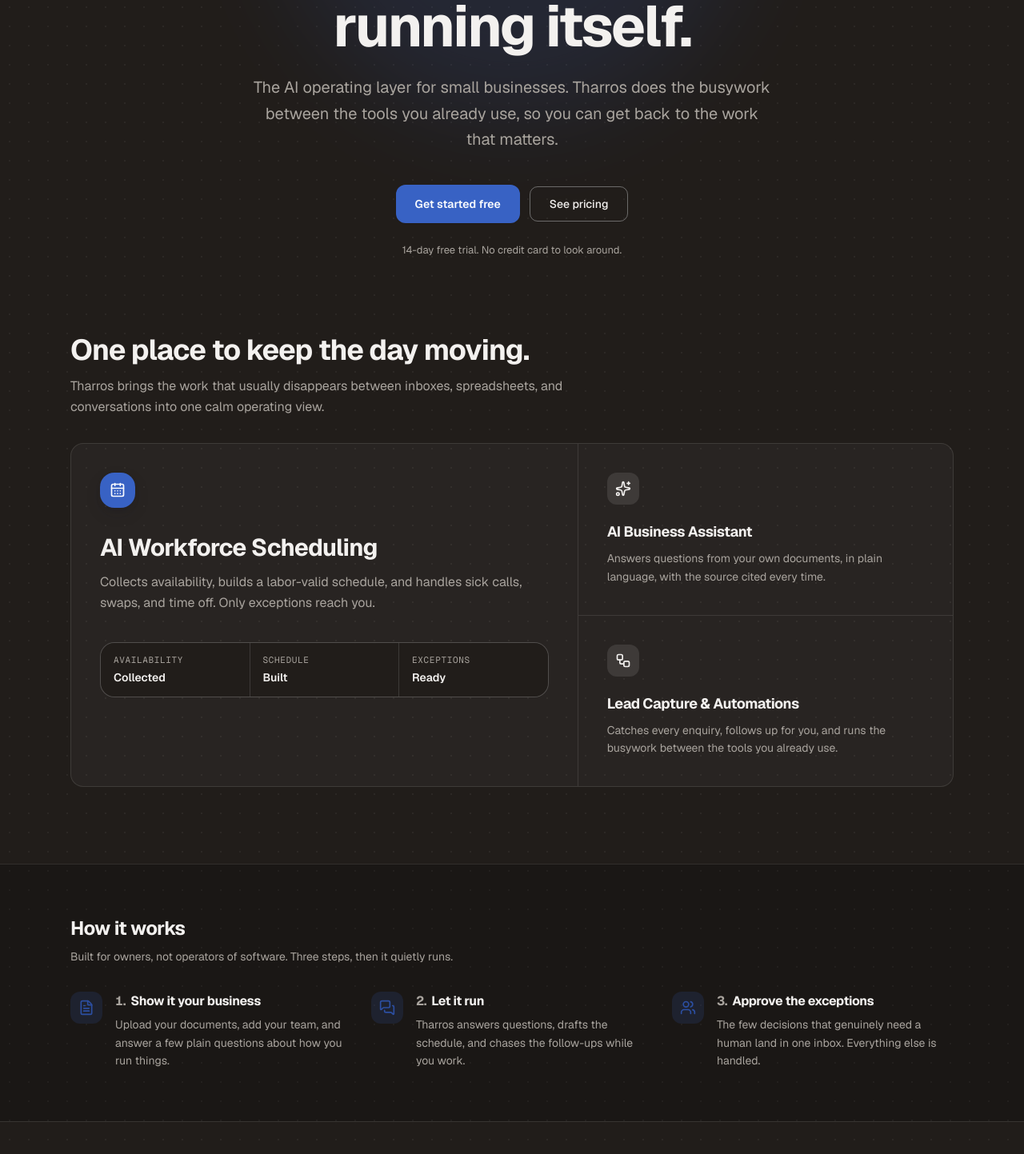
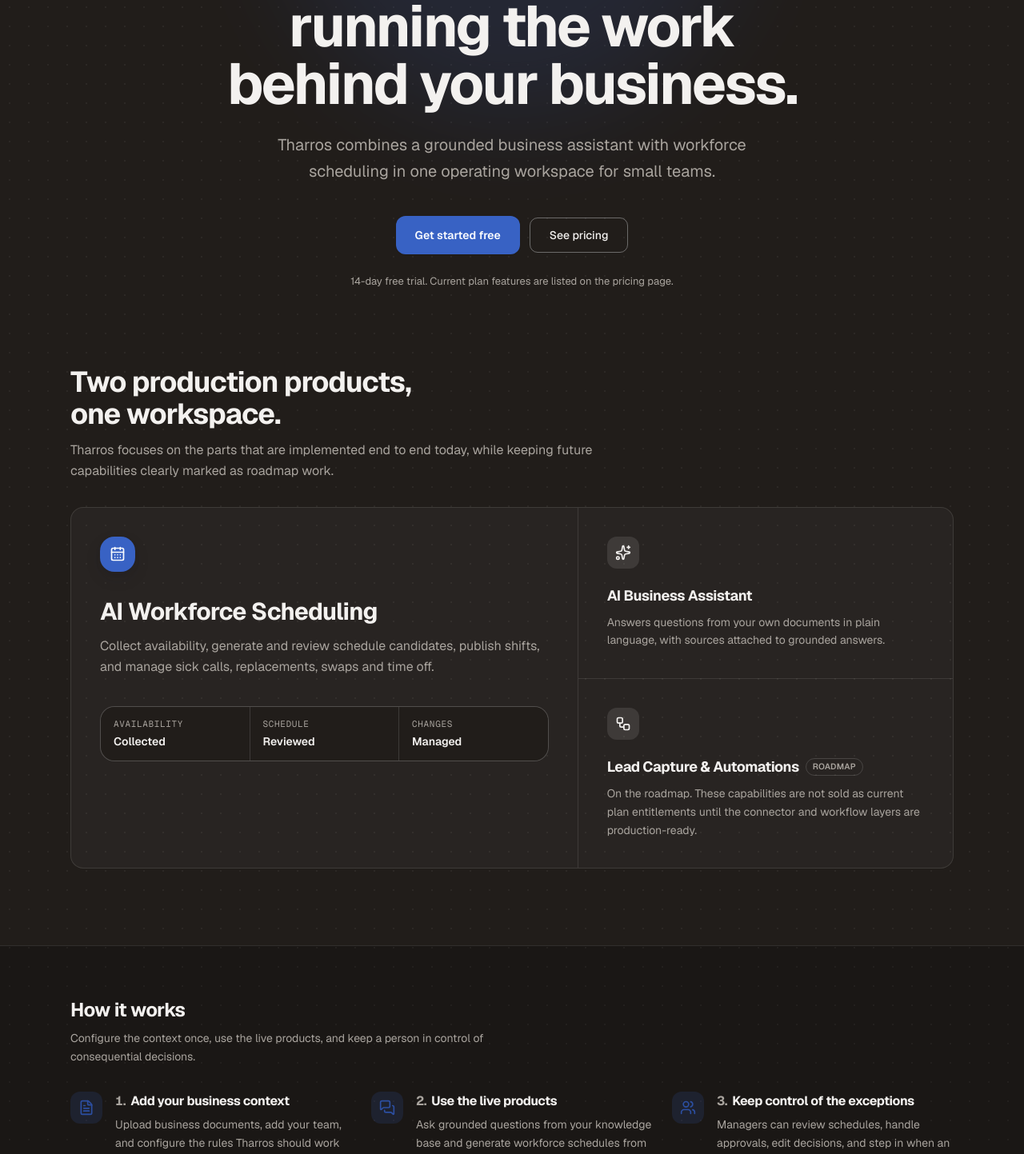
Before and after one commit to TharrosDev/Tharros-Platform, a Next.js app in the folder apps/web/: page / in a window 1280 px wide. Shown: the part 267-1710 px from the top of the page at 80% size. Built offline with nearby package versions, Linux system fonts and the light colour scheme.

Commit message:
fix(marketing): describe only production capabilities

```diff
--- a/apps/web/src/app/(marketing)/page.tsx
+++ b/apps/web/src/app/(marketing)/page.tsx
@@ -9,58 +9,47 @@ import {
   MarketingHeader,
 } from "@/components/marketing/marketing-chrome";
 
-/**
- * The interim marketing landing, in the dark Workshop world (graphite + dot
- * grid + cobalt glow, matching /pricing and the auth brand panel). One page:
- * hero, the product trio, how it works, footer. The full marketing site is a
- * Phase 9 launch gate; this carries the brand until then.
- */
-
 const PRODUCTS = [
   {
     icon: Sparkles,
     name: "AI Business Assistant",
     blurb:
-      "Answers questions from your own documents, in plain language, with the source cited every time.",
+      "Answers questions from your own documents in plain language, with sources attached to grounded answers.",
   },
   {
     icon: CalendarDays,
     name: "AI Workforce Scheduling",
     blurb:
-      "Collects availability, builds a labor-valid schedule, and handles sick calls, swaps, and time off. Only exceptions reach you.",
+      "Collects availability, builds schedule candidates, supports manager review, and handles sick calls, swaps, time off and employee self-service.",
     headline: true,
   },
   {
     icon: Workflow,
     name: "Lead Capture & Automations",
     blurb:
-      "Catches every enquiry, follows up for you, and runs the busywork between the tools you already use.",
+      "On the roadmap. These capabilities are not sold as current plan entitlements until the connector and workflow layers are production-ready.",
+    roadmap: true,
   },
 ];
 
 const STEPS = [
   {
     icon: FileText,
-    title: "Show it your business",
-    body: "Upload your documents, add your team, and answer a few plain questions about how you run things.",
+    title: "Add your business context",
+    body: "Upload business documents, add your team, and configure the rules Tharros should work from.",
   },
   {
     icon: MessagesSquare,
-    title: "Let it run",
-    body: "Tharros answers questions, drafts the schedule, and chases the follow-ups while you work.",
+    title: "Use the live products",
+    body: "Ask grounded questions from your knowledge base and generate workforce schedules from real availability and constraints.",
   },
   {
     icon: Users,
-    title: "Approve the exceptions",
-    body: "The few decisions that genuinely need a human land in one inbox. Everything else is handled.",
+    title: "Keep control of the exceptions",
+    body: "Managers can review schedules, handle approvals, edit decisions, and step in when an operational change needs a person.",
   },
 ];
 
-/**
- * Staggered, motion-safe entrance for the hero only (≤ 600ms total). The
- * classes are static so Tailwind emits them; the per-element delay rides an
- * inline style (with backwards fill so delayed elements start hidden).
- */
 const ENTRANCE_CLASS =
   "motion-safe:animate-in motion-safe:fade-in motion-safe:slide-in-from-bottom-3 motion-safe:duration-500";
 function entranceDelay(delayMs: number): React.CSSProperties {
@@ -81,7 +70,7 @@ export default function MarketingHome() {
           )}
           style={entranceDelay(0)}
         >
-          Your business, running itself.
+          Practical AI for running the work behind your business.
         </h1>
         <p
           className={cn(
@@ -90,8 +79,8 @@ export default function MarketingHome() {
           )}
           style={entranceDelay(80)}
         >
-          The AI operating layer for small businesses. Tharros does the busywork between the tools
-          you already use, so you can get back to the work that matters.
+          Tharros combines a grounded business assistant with workforce scheduling in one operating
+          workspace for small teams.
         </p>
         <div
           className={cn("mt-10 flex flex-wrap items-center justify-center gap-3", ENTRANCE_CLASS)}
@@ -111,11 +100,10 @@ export default function MarketingHome() {
           className={cn("text-sidebar-muted-foreground type-small mt-6", ENTRANCE_CLASS)}
           style={entranceDelay(240)}
         >
-          14-day free trial. No credit card to look around.
+          14-day free trial. Current plan features are listed on the pricing page.
         </p>
       </section>
 
-      {/* The products */}
       <section
         aria-labelledby="products-heading"
         className="relative mx-auto w-full max-w-6xl px-6 pb-24"
@@ -125,11 +113,11 @@ export default function MarketingHome() {
             id="products-heading"
             className="text-3xl font-bold tracking-tight text-balance sm:text-4xl"
           >
-            One place to keep the day moving.
+            Two production products, one workspace.
           </h2>
           <p className="text-sidebar-muted-foreground mt-3 text-base leading-relaxed text-pretty">
-            Tharros brings the work that usually disappears between inboxes, spreadsheets, and
-            conversations into one calm operating view.
+            Tharros focuses on the parts that are implemented end to end today, while keeping future
+            capabilities clearly marked as roadmap work.
           </p>
         </div>
 
@@ -142,14 +130,14 @@ export default function MarketingHome() {
               AI Workforce Scheduling
             </h3>
             <p className="text-sidebar-muted-foreground mt-3 max-w-xl text-base leading-relaxed">
-              Collects availability, builds a labor-valid schedule, and handles sick calls, swaps,
-              and time off. Only exceptions reach you.
+              Collect availability, generate and review schedule candidates, publish shifts, and
+              manage sick calls, replacements, swaps and time off.
             </p>
             <div className="mt-9 grid gap-px overflow-hidden rounded-xl border border-white/10 bg-white/10 sm:grid-cols-3">
               {[
                 ["Availability", "Collected"],
-                ["Schedule", "Built"],
-                ["Exceptions", "Ready"],
+                ["Schedule", "Reviewed"],
+                ["Changes", "Managed"],
               ].map(([label, value]) => (
                 <div key={label} className="bg-sidebar px-4 py-3.5">
                   <span className="text-sidebar-muted-foreground type-meta block">{label}</span>
@@ -160,22 +148,30 @@ export default function MarketingHome() {
           </div>
 
           <div className="divide-y divide-white/10">
-            {PRODUCTS.filter((product) => !product.headline).map(({ icon: Icon, name, blurb }) => (
+            {PRODUCTS.filter((product) => !product.headline).map(
+              ({ icon: Icon, name, blurb, roadmap }) => (
                 <div key={name} className="flex min-h-52 flex-col justify-center p-7 sm:p-9">
                   <span className="flex size-10 items-center justify-center rounded-lg bg-white/10 text-sidebar-foreground">
                     <Icon className="size-5" aria-hidden />
                   </span>
-                <h3 className="mt-5 text-lg font-bold tracking-tight">{name}</h3>
+                  <div className="mt-5 flex items-center gap-2">
+                    <h3 className="text-lg font-bold tracking-tight">{name}</h3>
+                    {roadmap ? (
+                      <span className="rounded-full border border-white/15 px-2 py-0.5 text-[0.65rem] font-semibold uppercase tracking-wide text-sidebar-muted-foreground">
+                        Roadmap
+                      </span>
+                    ) : null}
+                  </div>
                   <p className="text-sidebar-muted-foreground mt-2 text-sm leading-relaxed">
                     {blurb}
                   </p>
                 </div>
-            ))}
+              ),
+            )}
           </div>
         </div>
       </section>
 
-      {/* How it works */}
       <section
         aria-labelledby="how-heading"
         className="relative border-t border-white/10 bg-black/20"
@@ -185,7 +181,8 @@ export default function MarketingHome() {
             How it works
           </h2>
           <p className="text-sidebar-muted-foreground mt-2 max-w-xl text-sm leading-relaxed">
-            Built for owners, not operators of software. Three steps, then it quietly runs.
+            Configure the context once, use the live products, and keep a person in control of
+            consequential decisions.
           </p>
           <ol className="mt-8 grid gap-6 md:grid-cols-3">
             {STEPS.map(({ icon: Icon, title, body }, index) => (
```
Lines whose indentation alone changed are shown as unchanged.
